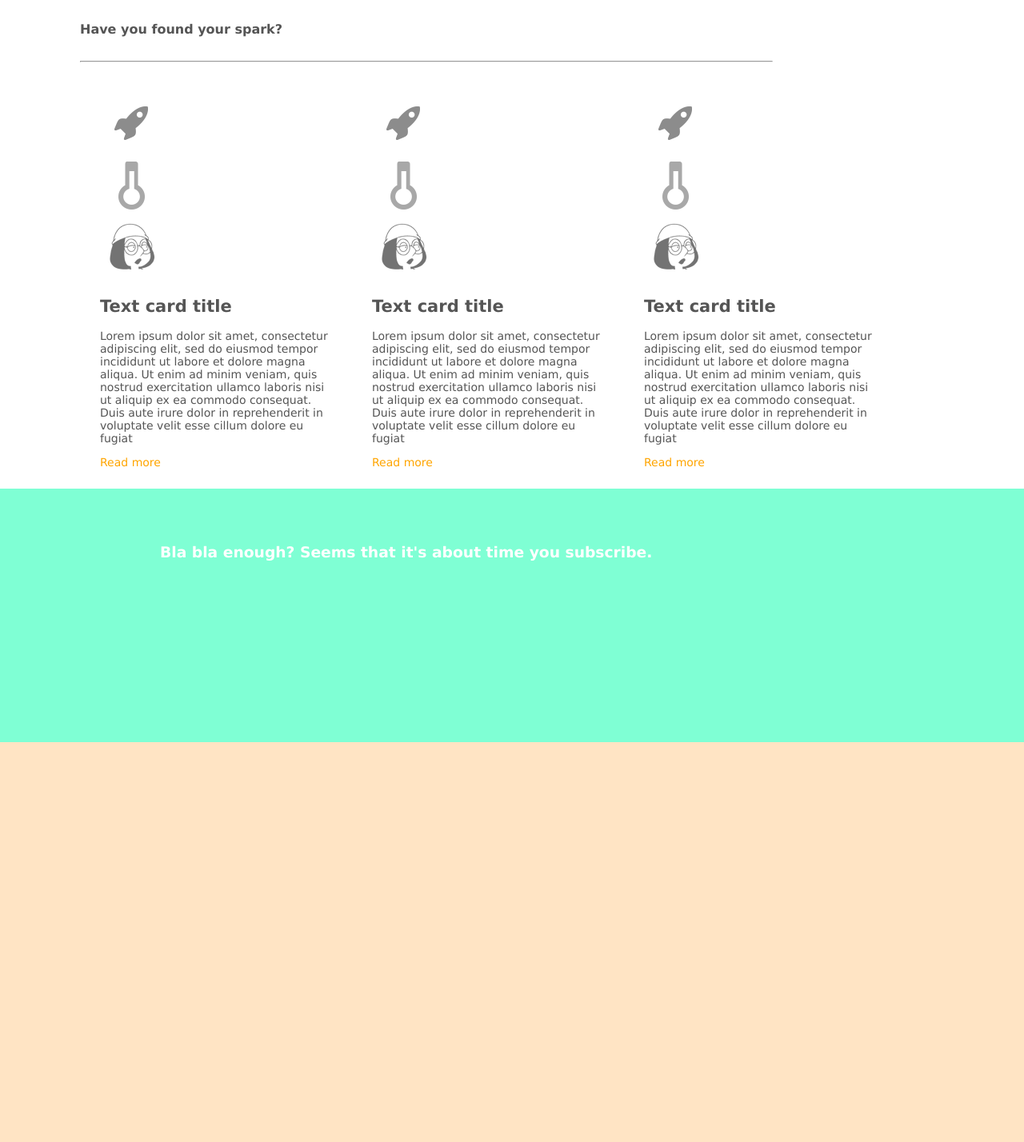
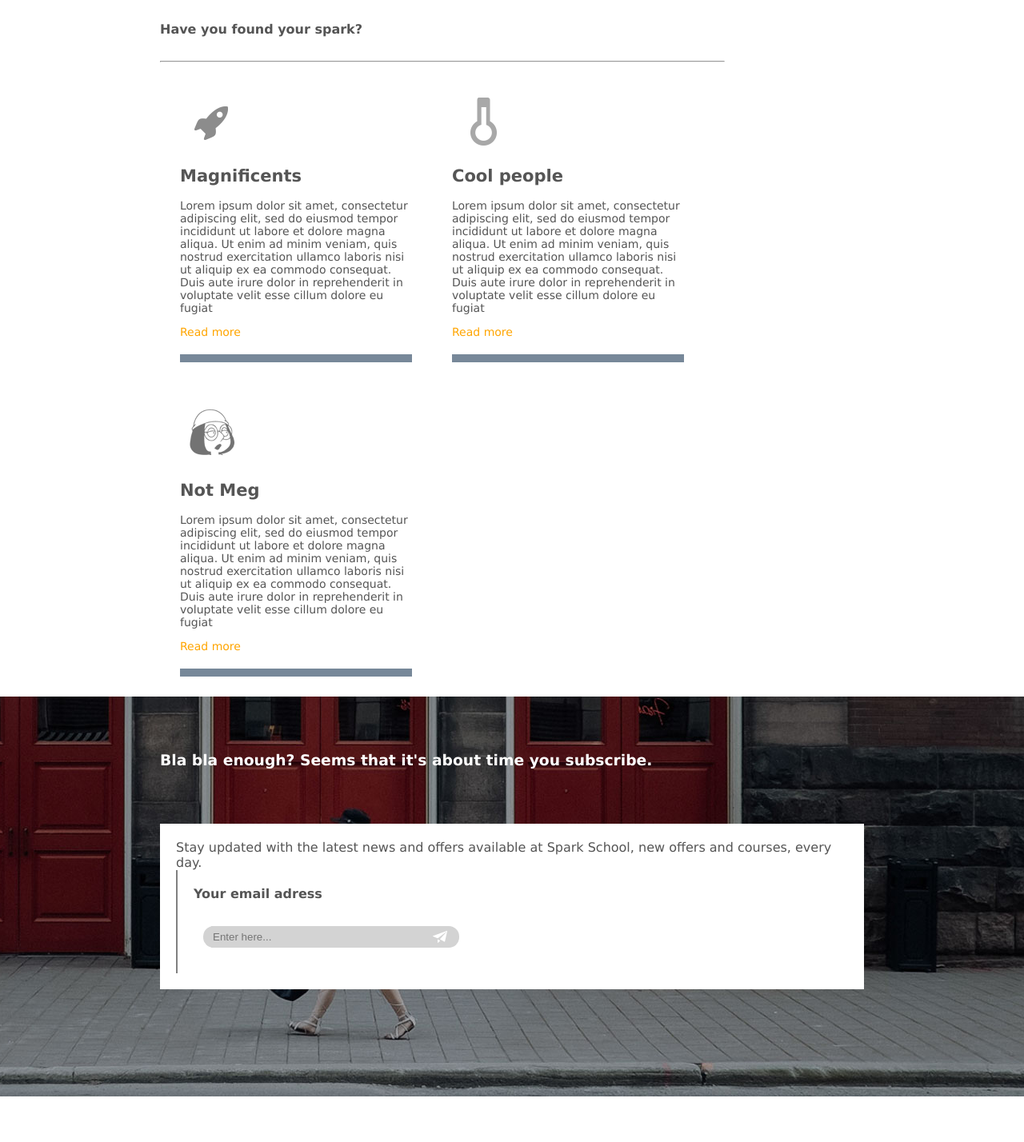
Before and after one commit to Ljupko-Kolak/zadatak, a plain HTML site: page index.html in a window 1280 px wide. Shown: the part 604-2032 px from the top of the page at 80% size. After the commit the page ends 1975 px from the top, so only its background shows below. Drawn offline with Linux system fonts and the light colour scheme.

Commit message:
Modify index.html and style.css to stylize the subscription zone. Unfinished.

```diff
--- a/css/style.css
+++ b/css/style.css
@@ -87,13 +87,13 @@ body {
   float: right;
   width: 20px;
   height: 20px;
-  background: url("../media/icons-20.png") 0 20px;
+  background: url("../media/icons-20.png") 0 40px;
   margin: 3px;
 }
 .content {
   position: relative;
   top: 50px;
-  padding: 10px 100px;
+  padding: 10px 200px;
 }
 hr {
   width: 80%;
@@ -105,6 +105,21 @@ hr {
   margin: 25px;
   width: 290px;
   font-size: 14px;
+  border-bottom: 10px solid lightslategrey;
+  padding-bottom: 20px;
+}
+.tc-image {
+  width: 80px;
+  height: 80px;
+}
+#tci1 {
+  background: url("../media/icons-80.png") 0 0;
+}
+#tci2 {
+  background: url("../media/icons-80.png") 0 -80px;
+}
+#tci3 {
+  background: url("../media/icons-80.png") 0 -160px;
 }
 a {
   color: orange;
@@ -114,17 +129,44 @@ a {
   position: relative;
   float: left;
   top: 50px;
-  height: 400px;
+  height: 500px;
   width: 100%;
-  color: white;
-  background-color: aquamarine;
+  background: url("../media/paralax.jpg") -550px 600px;
 }
 .subscribe>h3 {
   padding: 50px 200px;
+  color: white;
 }
-.map {
+.subscription-box {
+  margin: 0 200px;
+  background-color: white;
+  padding: 20px;
+}
+.signup {
+  font-weight: bold;
+  border-left: 2px solid grey;
+  padding: 20px;
+}
+.subscription-input {
+  width: 300px;
+  margin: 12px;
+  background-color: lightgrey;
+  border-radius: 13px;
+  padding: 0 10px;
+}
+.subscription-input>input {
+  width: 200px;
+  height: 25px;
+  border: none;
+  height: 25px;
+  line-height: 25px;
+  background-color: lightgrey;
+}
+.sub-icon {
   position: relative;
-  top: 900px;
-  height: 500px;
-  background-color: bisque;
+  float: right;
+  width: 20px;
+  height: 20px;
+  margin: 3px;
+  background: url("../media/icons-20.png") 0 40px;
 }
--- a/index.html
+++ b/index.html
@@ -21,7 +21,7 @@
   </div>
   <div class="poster">
     <div class="text">
-      <h1>A beatiful vacation awaits you.</h1>
+      <h1>A beautiful vacation awaits you.</h1>
       <p>
         Something something<br>something.
       </p>
@@ -36,8 +36,8 @@
     <h4>Have you found your spark?</h4>
     <hr>
     <div class="text-card">
-      <img src="media/icons-80.png">
-      <h2>Text card title</h2>
+      <div class="tc-image" id="tci1"></div>
+      <h2>Magnificents</h2>
       <p>
         Lorem ipsum dolor sit amet, consectetur adipiscing elit, sed do eiusmod tempor incididunt ut labore et dolore
         magna aliqua. Ut enim ad minim veniam, quis nostrud exercitation ullamco laboris nisi ut aliquip ex ea commodo
@@ -46,8 +46,8 @@
       <a href="">Read more</a>
     </div>
     <div class="text-card">
-      <img src="media/icons-80.png">
-      <h2>Text card title</h2>
+      <div class="tc-image" id="tci2"></div>
+      <h2>Cool people</h2>
       <p>
         Lorem ipsum dolor sit amet, consectetur adipiscing elit, sed do eiusmod tempor incididunt ut labore et dolore
         magna aliqua. Ut enim ad minim veniam, quis nostrud exercitation ullamco laboris nisi ut aliquip ex ea commodo
@@ -56,8 +56,8 @@
       <a href="">Read more</a>
     </div>
     <div class="text-card">
-      <img src="media/icons-80.png">
-      <h2>Text card title</h2>
+      <div class="tc-image" id="tci3"></div>
+      <h2>Not Meg</h2>
       <p>
         Lorem ipsum dolor sit amet, consectetur adipiscing elit, sed do eiusmod tempor incididunt ut labore et dolore
         magna aliqua. Ut enim ad minim veniam, quis nostrud exercitation ullamco laboris nisi ut aliquip ex ea commodo
@@ -68,9 +68,18 @@
   </div>
   <div class="subscribe">
     <h3>Bla bla enough? Seems that it's about time you subscribe.</h3>
-  </div>
-  <div class="map">
-
+    <div class="subscription-box">
+      <div>
+        Stay updated with the latest news and offers available at Spark School, new offers and courses, every day.
+      </div>
+      <div class="signup">
+        Your email adress<br><br>
+        <div class="subscription-input">
+          <input type="text" placeholder="Enter here...">
+          <span class="sub-icon"></span>
+        </div>
+      </div>
+    </div>
   </div>
 </body>
 
```
